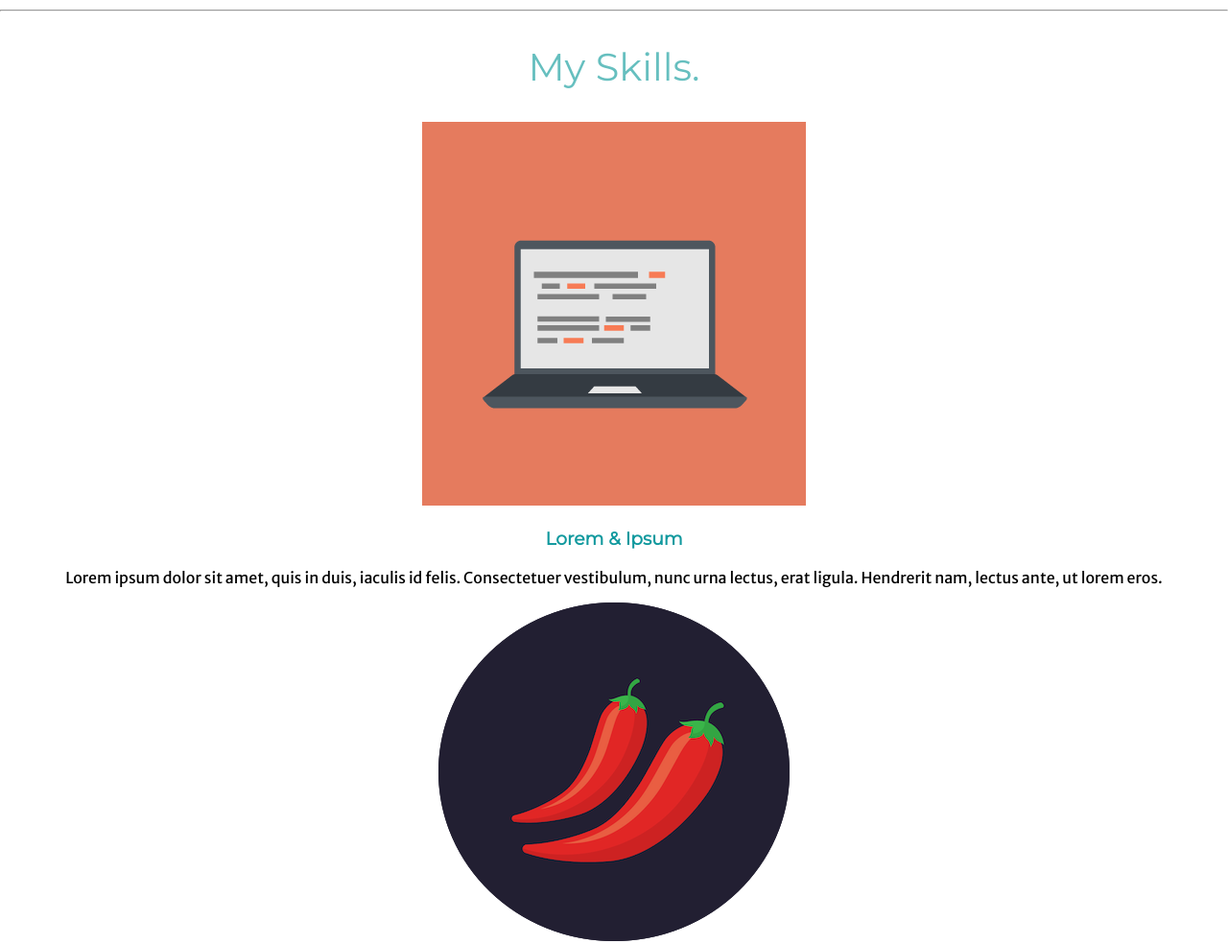
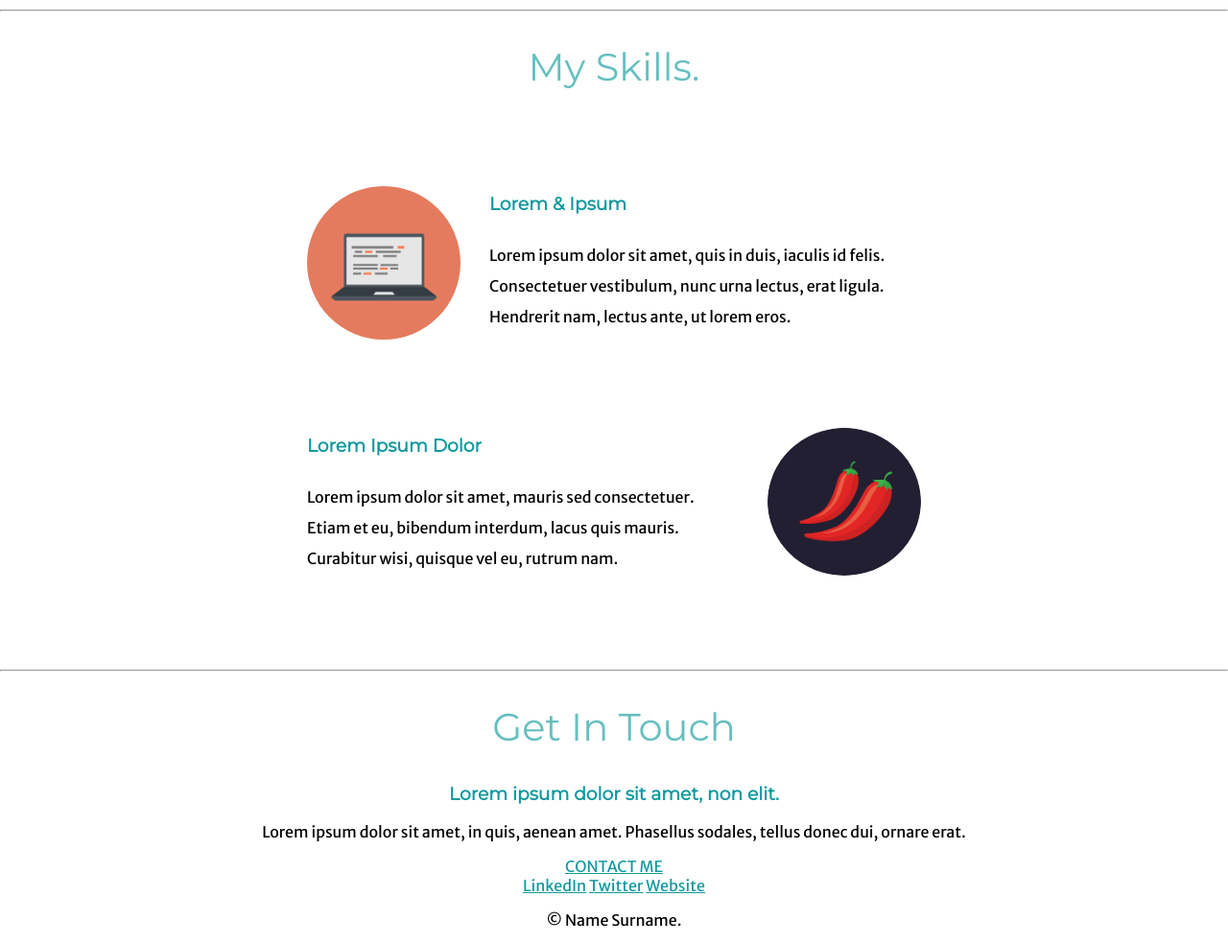
Before and after one commit to Lal4Tech/Web-Development-Bootcamp, a plain HTML site: page projects/css_personal_site/index.html in a window 1280 px wide. Shown: the part 1160-2144 px from the top of the page at 96% size. Drawn offline with Linux system fonts and the light colour scheme.

Commit message:
Add CSS Float and Clear notes and project changes

```diff
--- a/projects/css_personal_site/css/styles.css
+++ b/projects/css_personal_site/css/styles.css
@@ -54,3 +54,32 @@ a {
     left: 300px;
     bottom: 300px;
 }
+
+.skill-row {
+    width: 50%;
+    margin: 100px auto;
+    text-align: left;
+    line-height: 2;
+}
+
+.img-computer {
+    border-radius: 50%;
+    width: 25%;
+    float: left;
+    margin-right: 30px;
+}
+
+.img-chilli {
+    border-radius: 50%;
+    width: 25%;
+    float: right;
+    margin-left: 30px;
+}
+
+/*.computer-skill-description {
+    clear: left;
+}
+
+.chilli-skill-description {
+    clear: right;
+}*/
--- a/projects/css_personal_site/index.html
+++ b/projects/css_personal_site/index.html
@@ -26,14 +26,14 @@
         <div class="skills">
           <h2>My Skills.</h2>
           <div class="skill-row">
-            <img class="" src="images/computer.png" alt="">
+            <img class="img-computer" src="images/computer.png" alt="computer-img">
             <h3>Lorem & Ipsum</h3>
-            <p>Lorem ipsum dolor sit amet, quis in duis, iaculis id felis. Consectetuer vestibulum, nunc urna lectus, erat ligula. Hendrerit nam, lectus ante, ut lorem eros.</p>
+            <p class="computer-skill-description">Lorem ipsum dolor sit amet, quis in duis, iaculis id felis. Consectetuer vestibulum, nunc urna lectus, erat ligula. Hendrerit nam, lectus ante, ut lorem eros.</p>
           </div>
           <div class="skill-row">
-            <img class="" src="images/chillies.png" alt="">
+            <img class="img-chilli" src="images/chillies.png" alt="chillies-img">
             <h3>Lorem Ipsum Dolor</h3>
-            <p>Lorem ipsum dolor sit amet, mauris sed consectetuer. Etiam et eu, bibendum interdum, lacus quis mauris. Curabitur wisi, quisque vel eu, rutrum nam.</p>
+            <p class="chilli-skill-description">Lorem ipsum dolor sit amet, mauris sed consectetuer. Etiam et eu, bibendum interdum, lacus quis mauris. Curabitur wisi, quisque vel eu, rutrum nam.</p>
           </div>
         </div>
         <hr>
```
Also changed, not shown: 1 other file.
